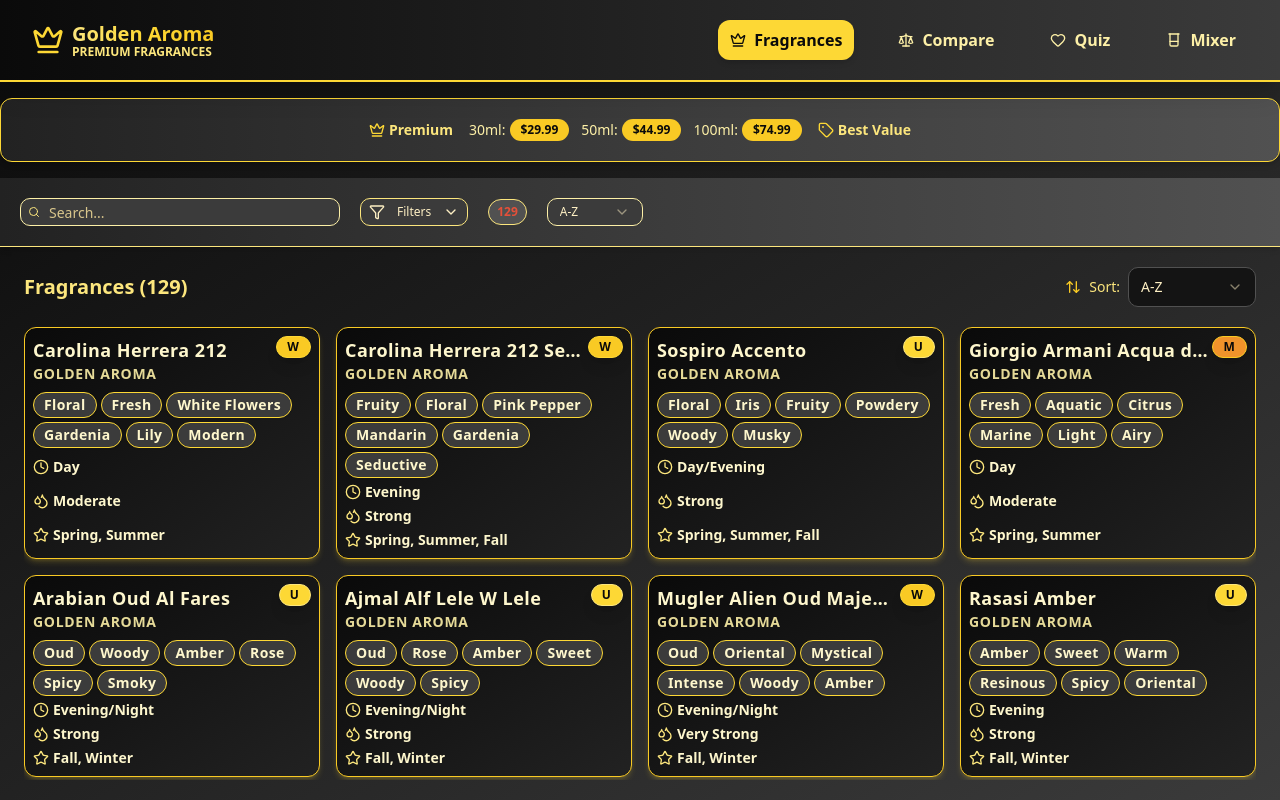
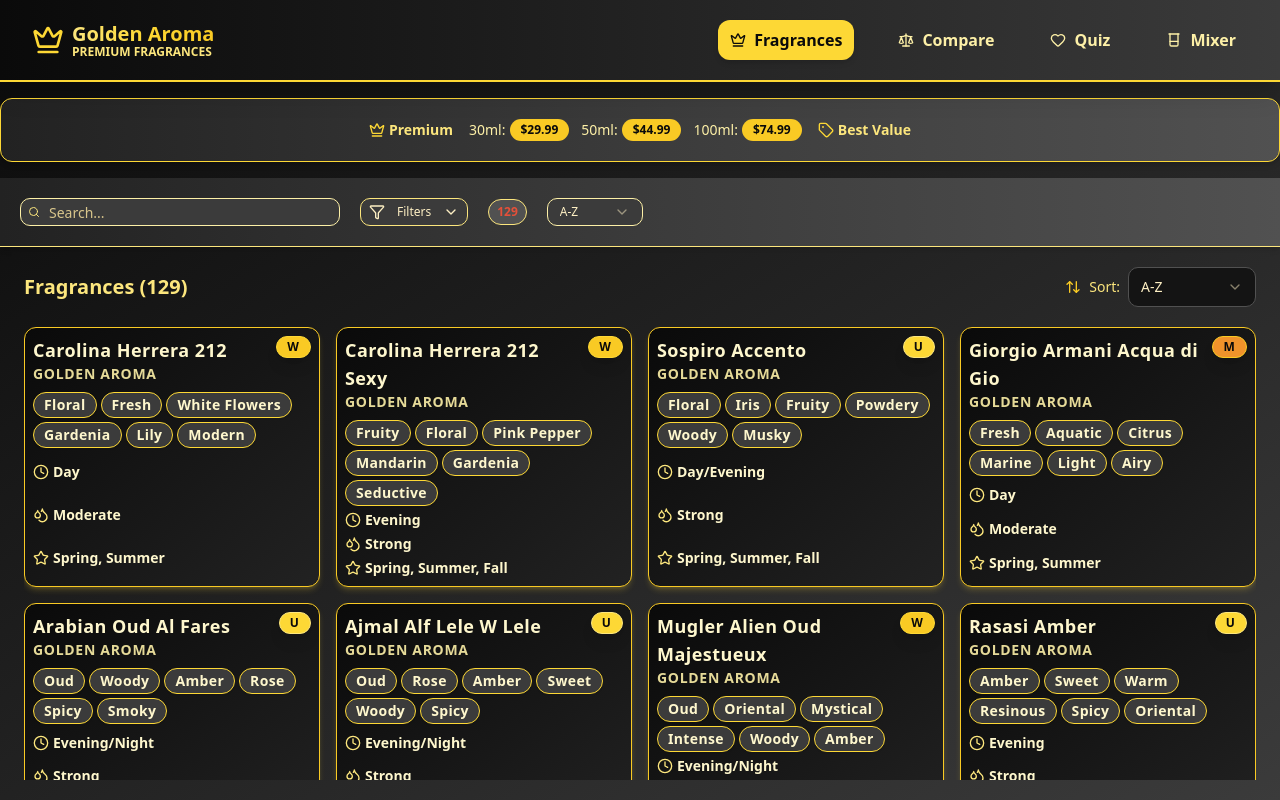
Before and after one commit to Imatom1/perfume-fullcode, a React (Vite) app: page / in a window 1280 px wide. Built offline with nearby package versions, Linux system fonts and the light colour scheme.

Commit message:
Remove truncate and allow text wrapping in CompactPerfumeCard
cgen-180f2af26ebc414aa03b383ff6853f49

```diff
--- a/client/components/CompactPerfumeCard.tsx
+++ b/client/components/CompactPerfumeCard.tsx
@@ -54,12 +54,12 @@ export function CompactPerfumeCard({
           <div className="flex justify-between items-start gap-1 mb-1">
             <div className="flex-1 min-w-0">
               <h4
-                className={`text-sm sm:text-base md:text-lg font-extrabold ${colors.titleColor} leading-tight truncate tracking-wide`}
+                className={`text-sm sm:text-base md:text-lg font-extrabold ${colors.titleColor} leading-tight tracking-wide break-words`}
               >
                 {perfume.originalBrand} {perfume.name}
               </h4>
               <p
-                className={`text-xs sm:text-sm font-semibold ${colors.brandText} truncate tracking-wider uppercase opacity-90`}
+                className={`text-xs sm:text-sm font-semibold ${colors.brandText} tracking-wider uppercase opacity-90 break-words`}
               >
                 {perfume.brand}
               </p>
@@ -87,23 +87,23 @@ export function CompactPerfumeCard({
 
           {/* Info Grid */}
           <div className="grid grid-cols-1 gap-1 text-xs sm:text-sm flex-1">
-            <div className="flex items-center gap-1 truncate">
+            <div className="flex items-center gap-1">
               <Clock
                 className={`w-3 h-3 sm:w-4 sm:h-4 ${colors.iconColor} flex-shrink-0`}
               />
-              <span className="font-semibold truncate text-gold-200">{perfume.bestTime}</span>
+              <span className="font-semibold text-gold-200 break-words">{perfume.bestTime}</span>
             </div>
-            <div className="flex items-center gap-1 truncate">
+            <div className="flex items-center gap-1">
               <Droplets
                 className={`w-3 h-3 sm:w-4 sm:h-4 ${colors.iconColor} flex-shrink-0`}
               />
-              <span className="font-semibold truncate text-gold-200">{perfume.sillage}</span>
+              <span className="font-semibold text-gold-200 break-words">{perfume.sillage}</span>
             </div>
-            <div className="flex items-center gap-1 truncate">
+            <div className="flex items-center gap-1">
               <Star
                 className={`w-3 h-3 sm:w-4 sm:h-4 ${colors.iconColor} flex-shrink-0`}
               />
-              <span className="font-semibold truncate text-gold-200">
+              <span className="font-semibold text-gold-200 break-words">
                 {perfume.mainSeasons.join(", ")}
               </span>
             </div>
```
